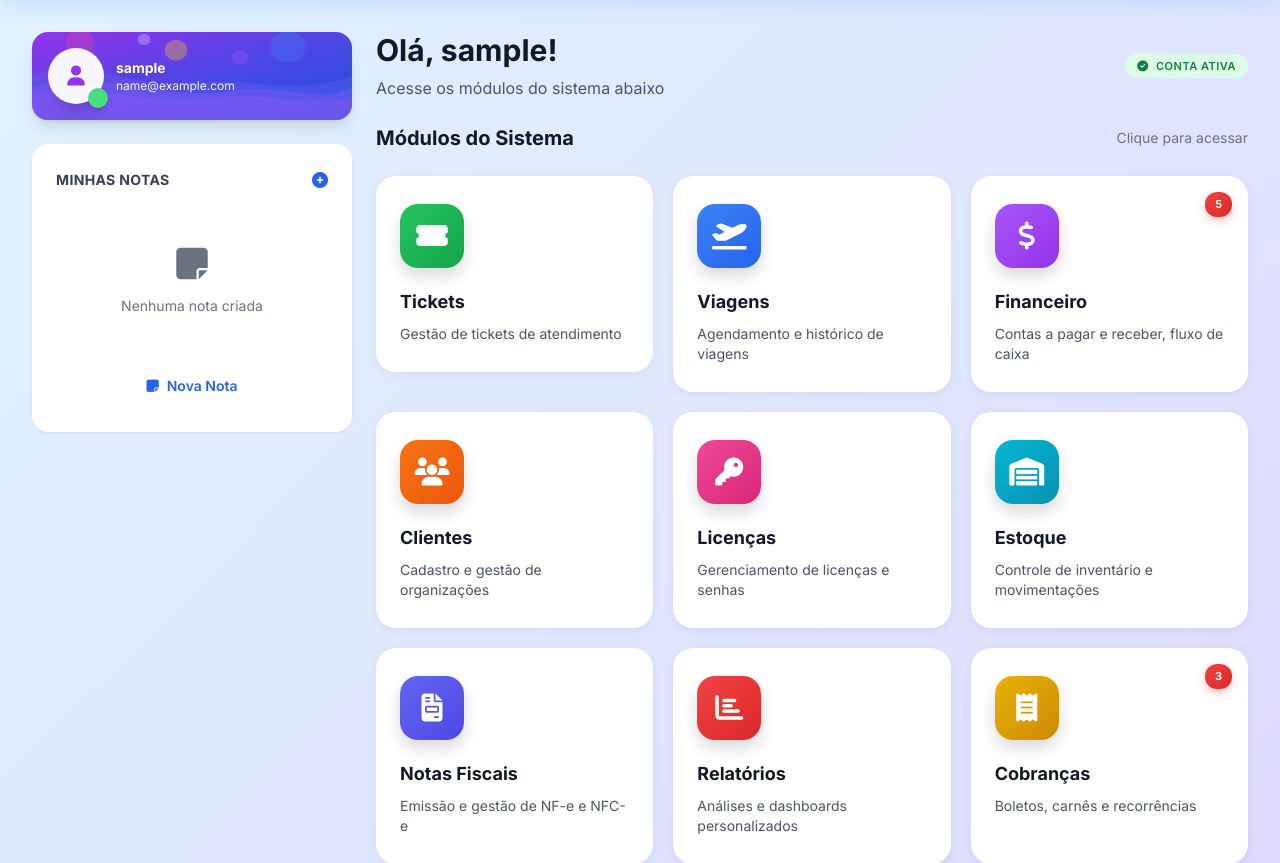
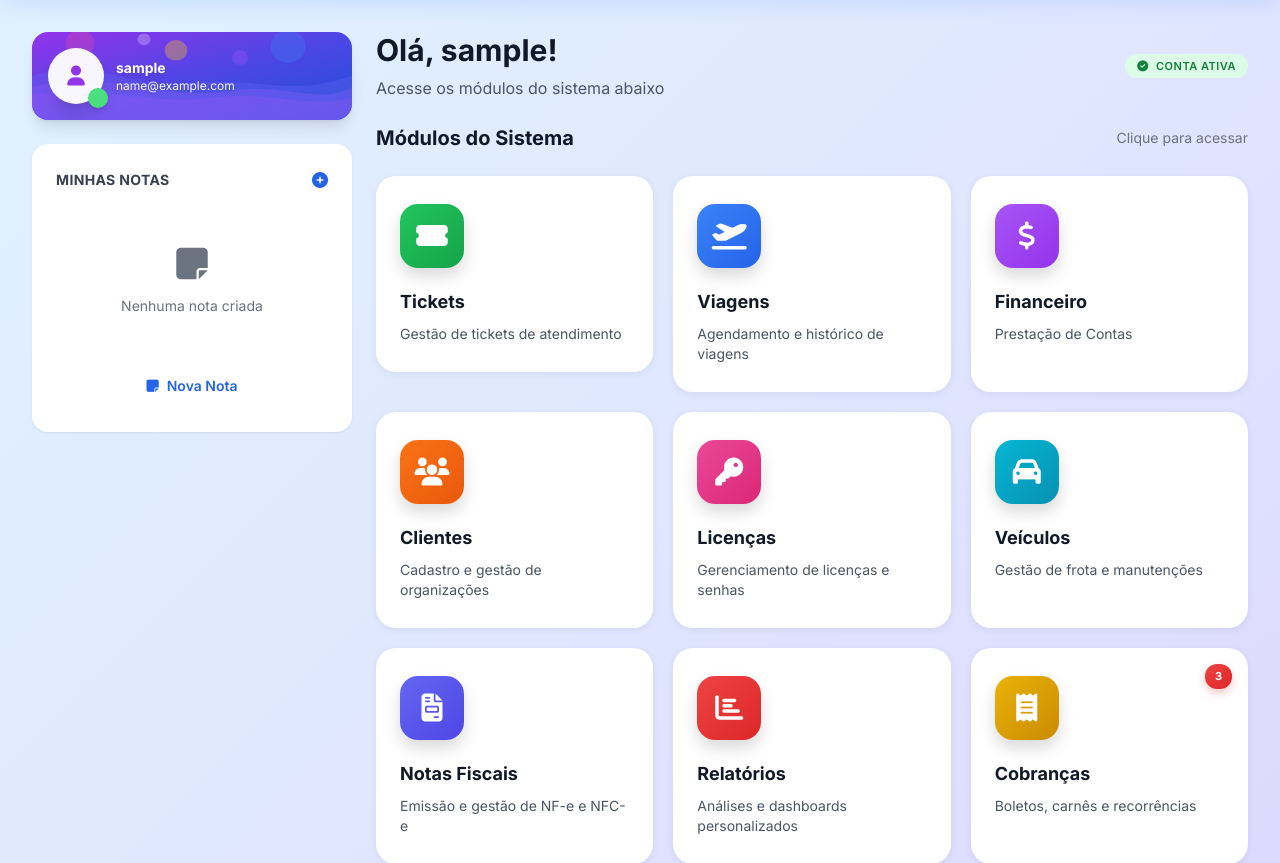
Before and after one commit to bettertechcacoal/app-financeiro, a Flask app: page /admin/dashboard in a window 1280 px wide. Shown: the part 80-943 px from the top of the page. Run offline with Flask 3, Linux system fonts and the light colour scheme; the visitor is signed in with stand-in values (Sample User, id 1); data that the repository does not hold is empty; some libraries are stand-ins or nearby versions.

Commit message:
Atualiza módulos do dashboard
- Altera descrição do módulo Financeiro para "Prestação de Contas"
- Remove badge de contagem do módulo Financeiro
- Renomeia módulo "Estoque" para "Veículos"
- Atualiza ícone e descrição do módulo Veículos

🤖 Generated with [Claude Code](https://claude.com/claude-code)

Co-Authored-By: Claude <noreply@anthropic.com>

```diff
--- a/templates/pages/dashboard.html
+++ b/templates/pages/dashboard.html
@@ -177,8 +177,7 @@
                             <i class="fas fa-dollar-sign"></i>
                         </div>
                         <h3 class="text-lg font-bold text-gray-900 mb-2">Financeiro</h3>
-                        <p class="text-sm text-gray-600">Contas a pagar e receber, fluxo de caixa</p>
-                        <div class="module-badge">5</div>
+                        <p class="text-sm text-gray-600">Prestação de Contas</p>
                     </div>
 
                     <!-- Clientes -->
@@ -203,13 +202,13 @@
                         </div>
                     </a>
 
-                    <!-- Estoque -->
+                    <!-- Veículos -->
                     <div class="module-card">
                         <div class="module-icon bg-gradient-to-br from-cyan-500 to-cyan-600">
-                            <i class="fas fa-warehouse"></i>
+                            <i class="fas fa-car"></i>
                         </div>
-                        <h3 class="text-lg font-bold text-gray-900 mb-2">Estoque</h3>
-                        <p class="text-sm text-gray-600">Controle de inventário e movimentações</p>
+                        <h3 class="text-lg font-bold text-gray-900 mb-2">Veículos</h3>
+                        <p class="text-sm text-gray-600">Gestão de frota e manutenções</p>
                     </div>
 
                     <!-- Notas Fiscais -->
```
